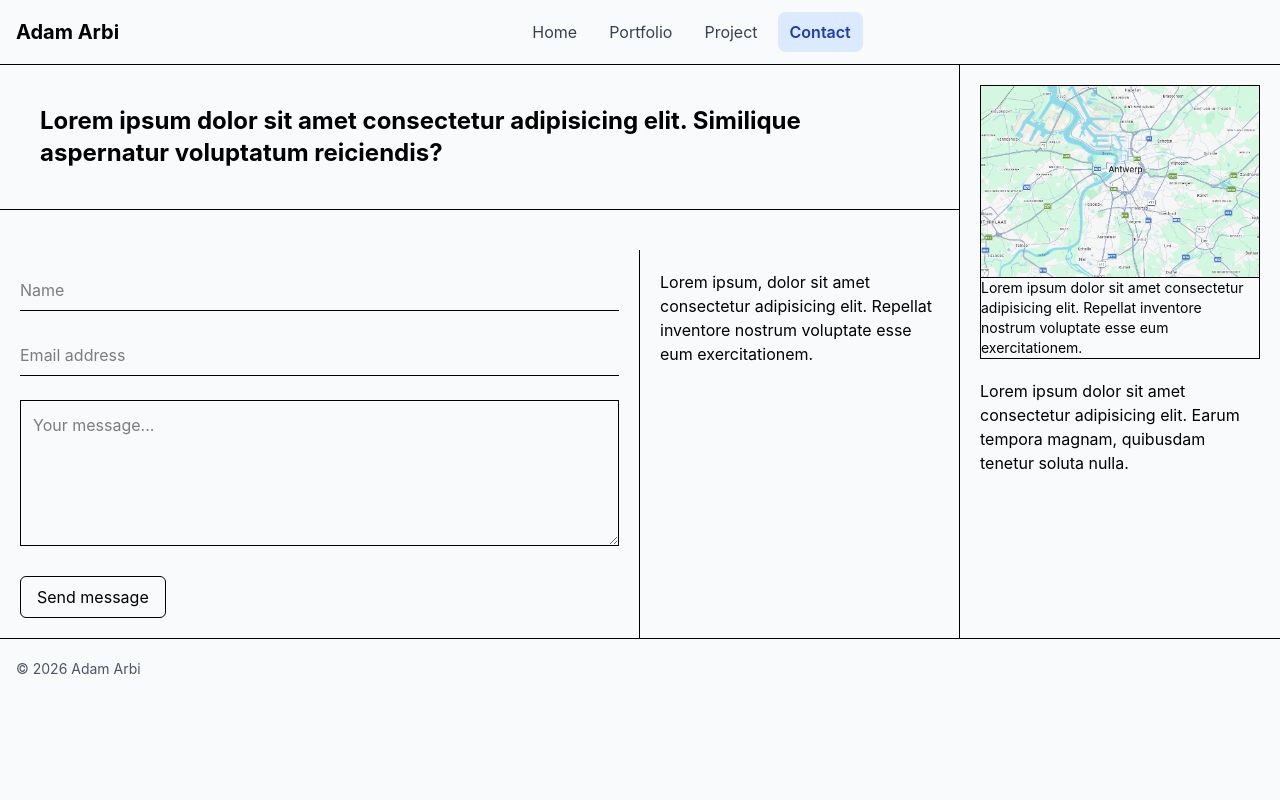
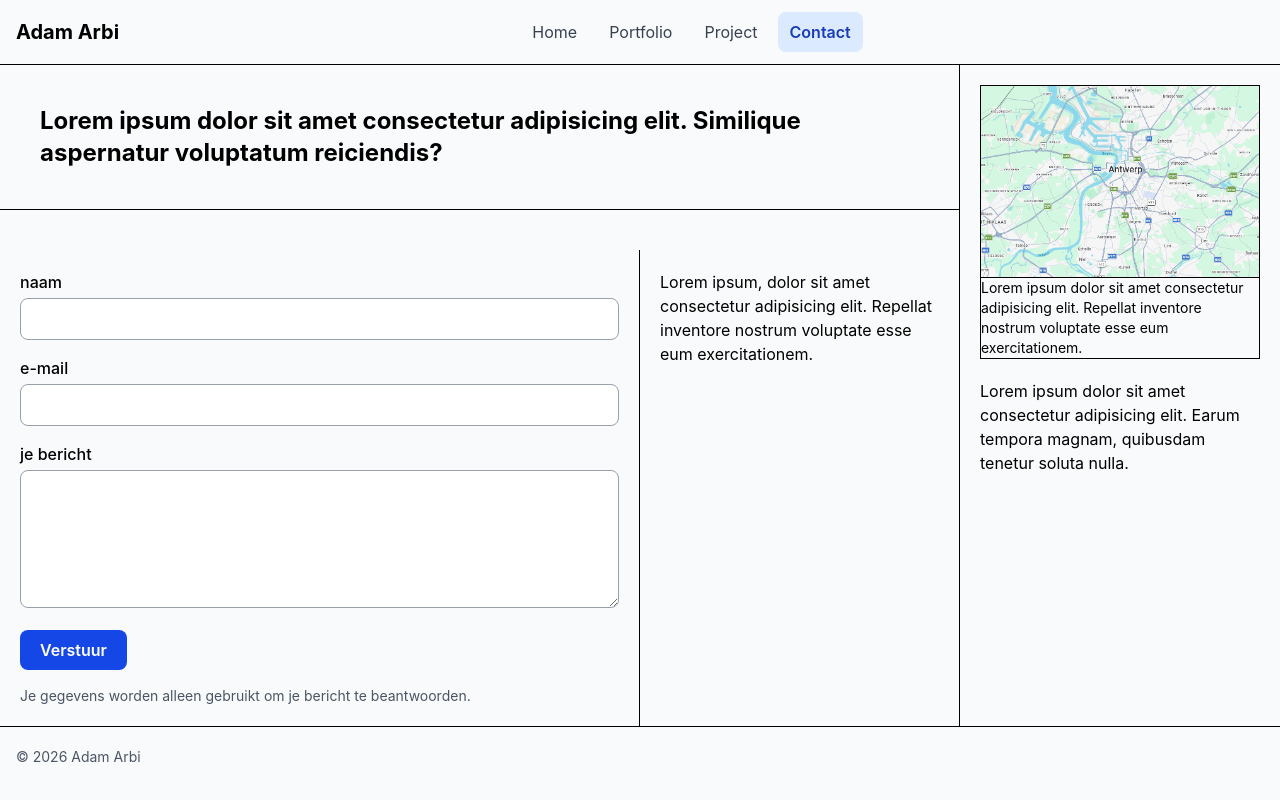
Before and after one commit to adam-arbi/portfolio, a website: page contact.html in a window 1280 px wide. Drawn offline with Linux system fonts and the light colour scheme.

Commit message:
Netlify contactformulier toegevoegd

```diff
--- a/contact.html
+++ b/contact.html
@@ -72,21 +72,28 @@
                 </section>
 
                 <section class="order-2 md:order-1 md:col-span-2 p-5 border-r border-black">
-                    <form class="space-y-6">
-                        <input type="text" name="name" placeholder="Name"
-                            class="w-full border-b border-black py-2 outline-none">
-
-                        <input type="email" name="email" placeholder="Email address"
-                            class="w-full border-b border-black py-2 outline-none">
-
-                        <textarea name="message" rows="5" placeholder="Your message..."
-                            class="w-full border border-black p-3 outline-none"></textarea>
-
-                        <button type="submit"
-                            class="px-4 py-2 rounded-md border border-black text-black hover:bg-gray-100">
-                            Send message
-                        </button>
+                    <form name="contact" method="POST" data-netlify="true" class="space-y-4">
+                        <div>
+                            <label for="naam" class="block font-medium">naam</label>
+                            <input type="text" id="naam" name="naam" autocomplete="name" required class="mt-1 w-full rounded-lg border border-gray-400 bg-white px-3
+                    py-2">
+                        </div>
+                        <div>
+                            <label for="mail" class="block font-medium">e-mail</label>
+                            <input type="email" id="mail" name="email" autocomplete="email" required class="mt-1 w-full rounded-lg border border-gray-400 bg-white px-3
+                    py-2">
+                        </div>
+                        <div>
+                            <label for="bericht" class="block font-medium">je bericht</label>
+                            <textarea id="bericht" name="bericht" rows="5" required class="mt-1 w-full rounded-lg border border-gray-400 bg-white px-3
+                    py-2"></textarea>
+                        </div>
+                        <button type="submit" class="rounded-lg bg-blue-700 px-5 py-2 font-semibold
+                    text-white hover:bg-blue-800">Verstuur</button>
                     </form>
+                    <p class="mt-4 text-sm text-gray-600">
+                        Je gegevens worden alleen gebruikt om je bericht te beantwoorden.
+                    </p>
                 </section>
 
             </div>
```
Also changed, not shown: css/tailwind.css.
